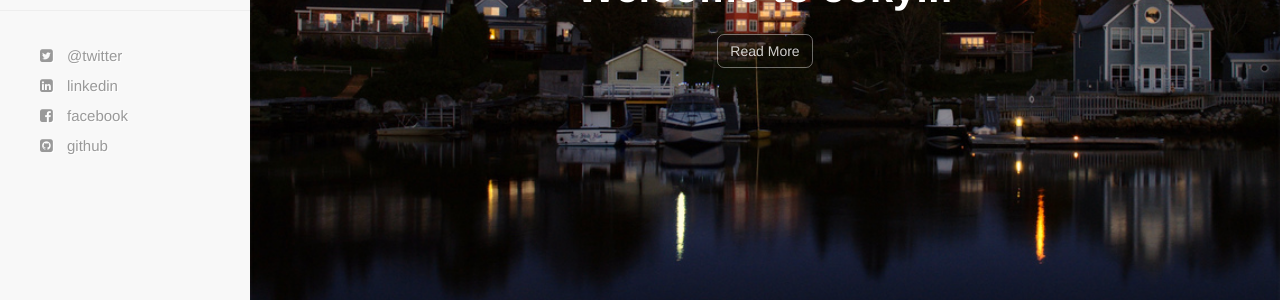
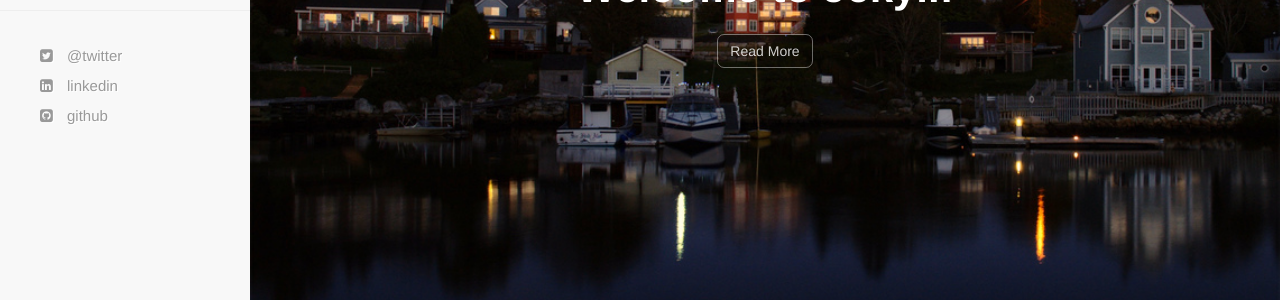
Before and after one commit to costas-basdekis/basdekis.io, a Jekyll site: the page built from index.html, in a window 1280 px wide. Shown: the part 292-592 px from the top of the page. Built offline with Jekyll 4.4.1, drawn with Linux system fonts in a browser that asks for light colours; nearby versions of some CDN libraries; Markdown is read by kramdown in place of the engine named in the settings.

Commit message:
Show social media links only if they're defined

```diff
--- a/_includes/header.html
+++ b/_includes/header.html
@@ -53,10 +53,18 @@
           <li><a href="{{ site.baseurl }}/about.html">About</a></li>
           <hr />
           <div id="social-wrapper">
+           {% if site.twitter %}
            <li> <a href="{{ site.twitter }}"><i class="fa fa-twitter-square"></i> @twitter</a></li>
+           {% endif %}
+           {% if site.linkedin %}
            <li> <a href="{{ site.linkedin }}"><i class="fa fa-linkedin-square"></i> linkedin</a> </li>
+           {% endif %}
+           {% if site.facebook %}
            <li> <a href="{{ site.facebook }}"><i class="fa fa-facebook-square"></i> facebook</a></li>
+           {% endif %}
+           {% if site.github %}
            <li> <a href="{{ site.github }}"><i class="fa fa-github-square"></i> github</a> </li>
+           {% endif %}
          </div>
        </ul>
      </div>
```
